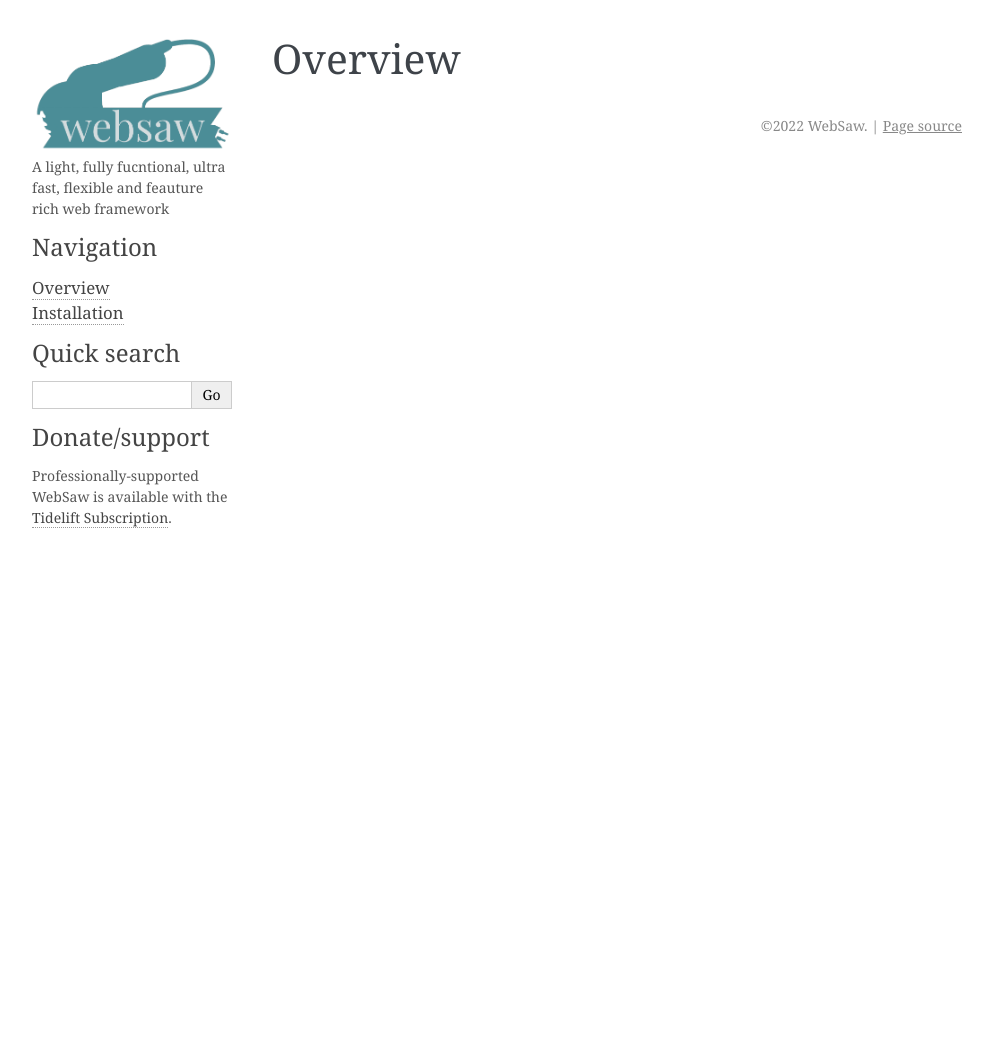
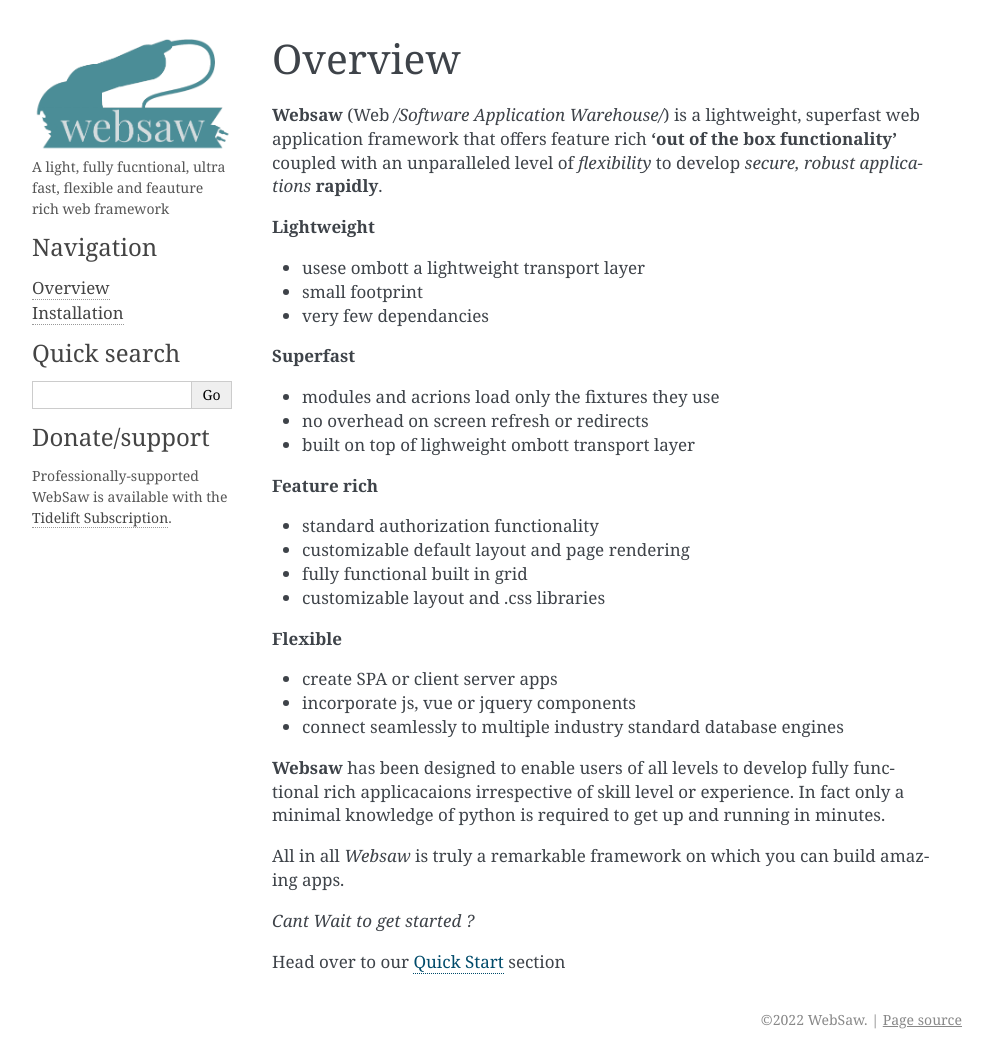
Before and after one commit to Eudorajab1/websaw-userguide, a Sphinx documentation site: the page built from docs/source/overview.rst, in a window 1280 px wide and 1059 px high. Shown: the whole window, without its empty margins (148-1141 px from the left). Built offline with Sphinx 7.4.7, drawn with Linux system fonts in a browser that asks for light colours.

Commit message:
Added overivew page

```diff
--- a/docs/source/overview.rst
+++ b/docs/source/overview.rst
@@ -1,2 +1,41 @@
 Overview
 ========
+
+**Websaw** (Web */Software Application Warehouse/*) is a lightweight, superfast web application framework
+that offers feature rich **'out of the box functionality'** coupled with an unparalleled level of
+`flexibility` to develop *secure, robust applications* **rapidly**.
+
+**Lightweight**
+
+* usese ombott a lightweight transport layer
+* small footprint
+* very few dependancies
+
+**Superfast**
+
+* modules and acrions load only the fixtures they use
+* no overhead on screen refresh or redirects
+* built on top of lighweight ombott transport layer
+
+**Feature rich**
+
+* standard authorization functionality
+* customizable default layout and page rendering
+* fully functional built in grid
+* customizable layout and .css libraries
+
+**Flexible**
+
+* create SPA or client server apps
+* incorporate js, vue or jquery components
+* connect seamlessly to multiple industry standard database engines
+
+**Websaw** has been designed to enable users of all levels to develop fully functional rich applicacaions
+irrespective of skill level or experience. In fact only a minimal knowledge of python is required to
+get up and running in minutes.
+
+All in all *Websaw* is truly a remarkable framework on which you can build amazing apps.
+
+*Cant Wait to get started ?*
+
+Head over to our :ref:`quick_start_label` section
```
